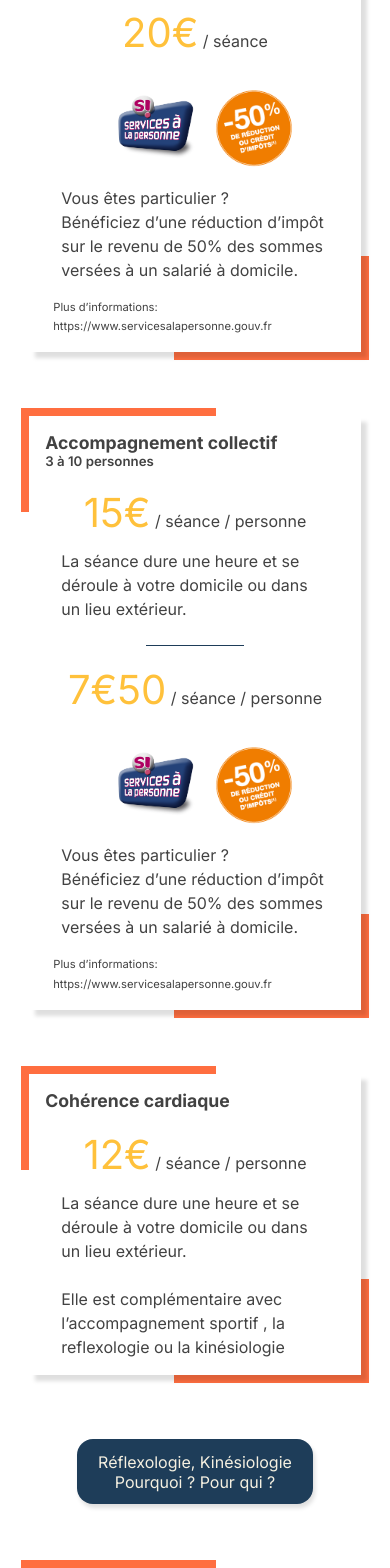
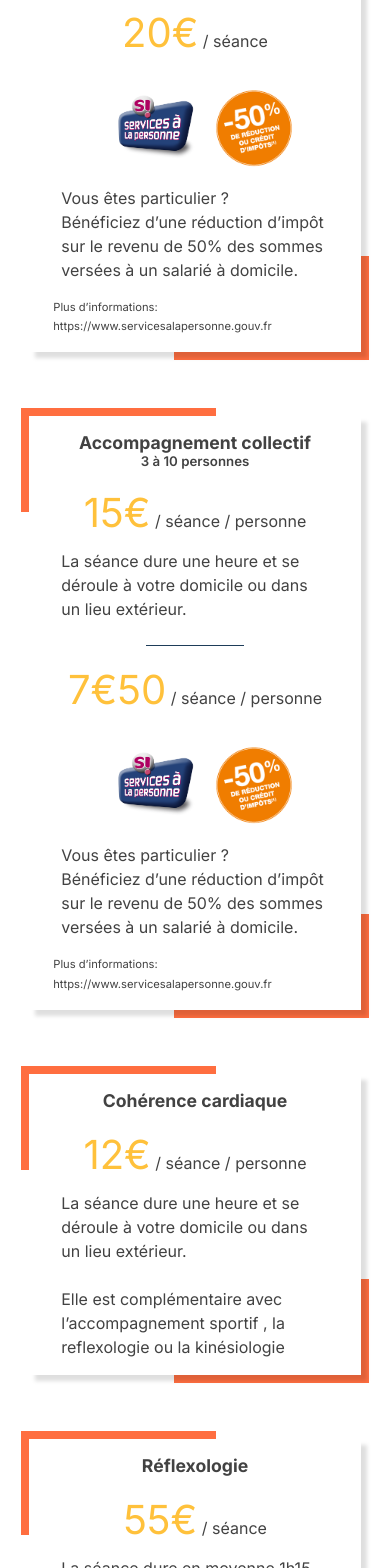
Before and after one commit to L14-1/JulienPatane, a Vue app: page /#/tarifs in a window 390 px wide. Shown: the part 432-2000 px from the top of the page. Built offline with nearby package versions, Linux system fonts and the light colour scheme.

Commit message:
progressing on pc size and tablet

```diff
--- a/src/assets/_mixin.scss
+++ b/src/assets/_mixin.scss
@@ -3,3 +3,9 @@
         @content;
     }
 }
+
+@mixin tablet {
+    @media screen and (min-width: 550px) {
+        @content;
+    }
+}
--- a/src/views/Faq.vue
+++ b/src/views/Faq.vue
@@ -1,6 +1,7 @@
 <template>
   <div class="faq">
     <h1>Foire aux questions</h1>
+    <div class="container">
     <div :class="[ firstQuestion ? 'opened-question' : '' , 'question']" @click="firstQuestionSwitch">
       <p class="the-question">Quelle est la durée d’une séance d’accompagnement sportif ?<i :class="[ firstQuestion ? 'left' : 'down', 'arrow' ]"></i></p>
       <p class="the-answer" v-if="firstQuestion">Une séance individuelle ou collective dure 1 heure.</p>
@@ -16,6 +17,7 @@
     <div :class="[ fourthQuestion ? 'opened-question' : '' , 'question']" @click="fourthQuestionSwitch">
       <p class="the-question">Les chèque CESU (Service à la personne) sont-ils  acceptés ?<i :class="[ fourthQuestion ? 'left' : 'down', 'arrow' ]"></i></p>
       <p class="the-answer" v-if="fourthQuestion">Oui, les chèque CESU sont acceptés.</p>
+    </div>
     </div>
   </div>
 </template>
@@ -78,11 +80,22 @@ export default {
 </script>
 
 <style lang="scss">
+
+@import '../assets/_mixin.scss';
+
 .faq {
+  @include pc {
+    margin : auto;
+    margin-bottom : 14rem;
+  }
   .question {
     cursor : pointer;
     width : 84vw;
+    max-width : 700px;
     margin-left : 8vw;
+    @include pc {
+      margin-left : 0;
+    }
     margin-bottom : 1rem;
     padding : 1rem 0.5rem;
     box-shadow: 0px 4px 4px rgba(0, 0, 0, 0.1);
@@ -112,6 +125,11 @@ export default {
       padding-left : 4rem;
       margin-top : 1rem;
     }
+    &:first-child {
+      @include pc {
+        margin-top : 5rem;
+      }
+    }
   }
   .opened-question {
     background: rgba(255, 110, 64, 0.06);
--- a/src/views/Home.vue
+++ b/src/views/Home.vue
@@ -130,7 +130,14 @@ export default {
 
 <style lang="scss">
 
+@import '../assets/_mixin.scss';
+
 .home {
+  .right, .left, .title {
+    @include tablet {
+      display: none;
+    }
+  }
   h4 {
     font-size : 1.7rem;
     font-weight: 600;
@@ -207,12 +214,12 @@ export default {
   }
   .qui-je-suis {
     display : flex;
-    justify-content: space-between;
+    justify-content: space-around;
     align-items: center;
-    margin : 1rem 6vw 4rem 6vw;
+    margin : 1rem 0 4rem 0;
     img {
       width : 40vw;
-      // margin : 1rem 0;
+      max-width : 10rem;
     }
     p {
       width : 40vw;
@@ -282,6 +289,7 @@ export default {
     margin-bottom : 3rem;
     img {
       width : 35vw;
+      max-width : 13rem;
     }
   }
   .break-line {
--- a/src/views/Parcours.vue
+++ b/src/views/Parcours.vue
@@ -13,13 +13,23 @@
         </div>
     </div>
 
-    <div class="ju_pics">
-    <img src="../assets/uuu.jpg" alt="Julien Patane, de dos, en tailleur sur une mer de sel">
+    <div class="dual-photo-container">
+        <div class="dual-photo-container--photo">
+            <img src="../assets/nn.jpg" alt="">
+        </div>
+        <div class="dual-photo-container--photo">
+            <img src="../assets/yyy.jpg" alt="">
+        </div>
     </div>
 
-    <p>Grand passionné de voyages, véritable amoureux de l'Amérique latine, je me suis aperçu que prendre soin de soi est accessible partout et pour tous.</p>
-    <p>C'est une philosophie de vie, ce sont des rituels à adopter au quotidien. Notre voyage intérieur est infini. A très bientôt.</p>
-    <p class="blueAccent">Julien Patane</p>
+    <div class="text-photo-container">
+    <div class="ju_pics">
+        <img src="../assets/uuu.jpg" alt="Julien Patane, de dos, en tailleur sur une mer de sel">
+    </div>
+    <p class="text-photo-container--text">Grand passionné de voyages, véritable amoureux de l'Amérique latine, je me suis aperçu que prendre soin de soi est accessible <i class="orangeAccent">partout</i> et <i class="orangeAccent">pour tous</i>.<br>
+    C'est une philosophie de vie, ce sont des rituels à adopter au quotidien. Notre voyage intérieur est infini. A très bientôt.<br>
+    <i class="blueAccent">Julien Patane</i></p>
+    </div>
 
     <div class="diplomes">
         <h2><font-awesome-icon icon="fa-solid fa-ribbon" />Mes diplômes</h2>
@@ -55,11 +65,13 @@ export default {
     flex-direction: column;
     align-items: center;
     .text-photo-container {
-        display : flex;
-        justify-content: space-between;
-        align-items: center;
-        max-width : 1100px;
-        margin-top : 4rem;
+        @include pc {
+            display : flex;
+            justify-content: space-between;
+            align-items: center;
+            width : 900px;
+            margin-top : 4rem;
+        }
         &--text {
             @include pc {
                 flex : 50%
@@ -68,7 +80,6 @@ export default {
         &--photo {
             display : none;
             @include pc {
-                display: block;
                 flex : 50%;
                 display: flex;
                 justify-content: center;
@@ -83,6 +94,28 @@ export default {
 
         }
     }
+    .dual-photo-container {
+        display: none;
+        @include pc {
+            display : flex;
+            justify-content: space-between;
+            align-items: center;
+            width : 900px;
+            margin-top : 4rem;
+        }
+        &--photo {
+            flex : 50%;
+            display: flex;
+            justify-content: center;
+            img {
+                width : 300px;
+                display: none;
+                @include pc {
+                    display : block;
+                }
+            }
+        }
+    }
     p {
         margin : 0 2.5rem 1rem 2.5rem;
         text-align: justify;
@@ -92,6 +125,9 @@ export default {
         display : flex;
         justify-content: center;
         margin : 2rem 0;
+        @include pc {
+            flex : 50%;
+        }
         img {
             width : 20rem;
             border-radius: 0.5rem;
--- a/src/views/Prestations.vue
+++ b/src/views/Prestations.vue
@@ -184,6 +184,7 @@ export default {
 @import '../assets/_mixin.scss';
 
 .prestations {
+  width : 100vw;
   max-width : 1100px;
   display: flex;
   flex-direction: column;
--- a/src/views/Tarifs.vue
+++ b/src/views/Tarifs.vue
@@ -1,6 +1,7 @@
 <template>
   <div class="tarifs">
     <h1>Mes tarifs</h1>
+    <div class="dual-container">
     <div class="container">
       <h4>Accompagnement personnalisé</h4>
       <h5>1 ou 2 personnes</h5>
@@ -33,6 +34,7 @@
         <p class="lowerCase">Plus d’informations:<br> https://www.servicesalapersonne.gouv.fr</p>
       </div>
     </div>
+    </div>
     <div class="container">
       <h4>Cohérence cardiaque</h4>
       <div class="inside-container">
@@ -40,7 +42,8 @@
         <p>La séance dure une heure et se déroule à votre domicile ou dans un lieu extérieur. <br> <br>Elle est complémentaire avec l’accompagnement sportif , la reflexologie ou la kinésiologie</p>
       </div>
     </div>
-    <div class="button"><router-link to="/les-bienfaits-du-sport">Réflexologie, Kinésiologie<br>Pourquoi ? Pour qui ?</router-link></div>
+    <!-- <div class="button"><router-link to="/les-bienfaits-du-sport">Réflexologie, Kinésiologie<br>Pourquoi ? Pour qui ?</router-link></div> -->
+    <div class="dual-container">
     <div class="container">
       <h4>Réflexologie</h4>
       <div class="inside-container">
@@ -56,6 +59,7 @@
         <div class="adress"><p><font-awesome-icon icon="fa-solid fa-location-dot" />34 chemin de la reviree, 38240 Meylan</p></div>
       </div>
     </div>
+    </div>
   </div>
 </template>
 
@@ -67,22 +71,38 @@ export default {
 </script>
 
 <style lang="scss">
+
+@import '../assets/_mixin.scss';
+
 .tarifs {
   display : flex;
   flex-direction : column;
   align-items: center;
+  .dual-container {
+    @include pc {
+      width : 900px;
+      display : flex;
+      justify-content: space-between;
+    }
+  }
   .container {
     padding : 1rem;
     position: relative;
     width : 85vw;
+    max-width : 450px;
+    @include pc {
+      width : 400px;
+    }
     background: white;
     box-shadow: 6px 6px 4px rgba(0, 0, 0, 0.13);
     margin-bottom : 4rem;
     h4 {
       font-size : 1.1rem;
+      text-align: center;
     }
     h5 {
       font-weight : 600;
+      text-align: center;
     }
     .inside-container {
       margin : 0 1rem;
@@ -99,6 +119,7 @@ export default {
       }
       .breakline {
         width : 25vw;
+        max-width : 10rem;
         height : 1px;
         background: #1E3D59;
         margin-top : 1.5rem;
@@ -112,9 +133,12 @@ export default {
         justify-content: space-between;
         img {
           width : 30vw;
+          max-width : 8rem;
           &:nth-child(2) {
             width : 20vw;
             height : 20vw;
+            max-width : 5rem;
+            max-height : 5rem;
           }
         }
       }
@@ -122,7 +146,8 @@ export default {
         line-height : 1.2rem;
         font-size : 0.7rem;
         margin-top: 1rem;
-        width : calc(85vw - 3rem)
+        width : calc(85vw - 3rem);
+        max-width : calc(400px - 3rem);
       }
     .adress {
       p {
@@ -146,6 +171,7 @@ export default {
       position: absolute;
       background : #FF6E40;
       width : 50vw;
+      max-width : 220px;
       height : 6.5rem;
     }
     &::before {
@@ -157,20 +183,20 @@ export default {
       right : -0.5rem;
     }
   }
-  .button {
-    cursor: pointer;
-    margin : 0 auto 4rem auto;
-    background : #1E3D59;
-    width : fit-content;
-    padding : 0.8rem 1.3rem;
-    border-radius: 1rem;
-    text-align : center;
-    box-shadow: 2px 4px 4px rgba(0, 0, 0, 0.13);
-    a {
-      color : #F5F0E1;
-      text-decoration: none;
-    }
-  }
+  // .button {
+  //   cursor: pointer;
+  //   margin : 0 auto 4rem auto;
+  //   background : #1E3D59;
+  //   width : fit-content;
+  //   padding : 0.8rem 1.3rem;
+  //   border-radius: 1rem;
+  //   text-align : center;
+  //   box-shadow: 2px 4px 4px rgba(0, 0, 0, 0.13);
+  //   a {
+  //     color : #F5F0E1;
+  //     text-decoration: none;
+  //   }
+  // }
 }
 
 </style>
```
Also changed, not shown: 2 other files (tests, documents, lock files or other folders).
